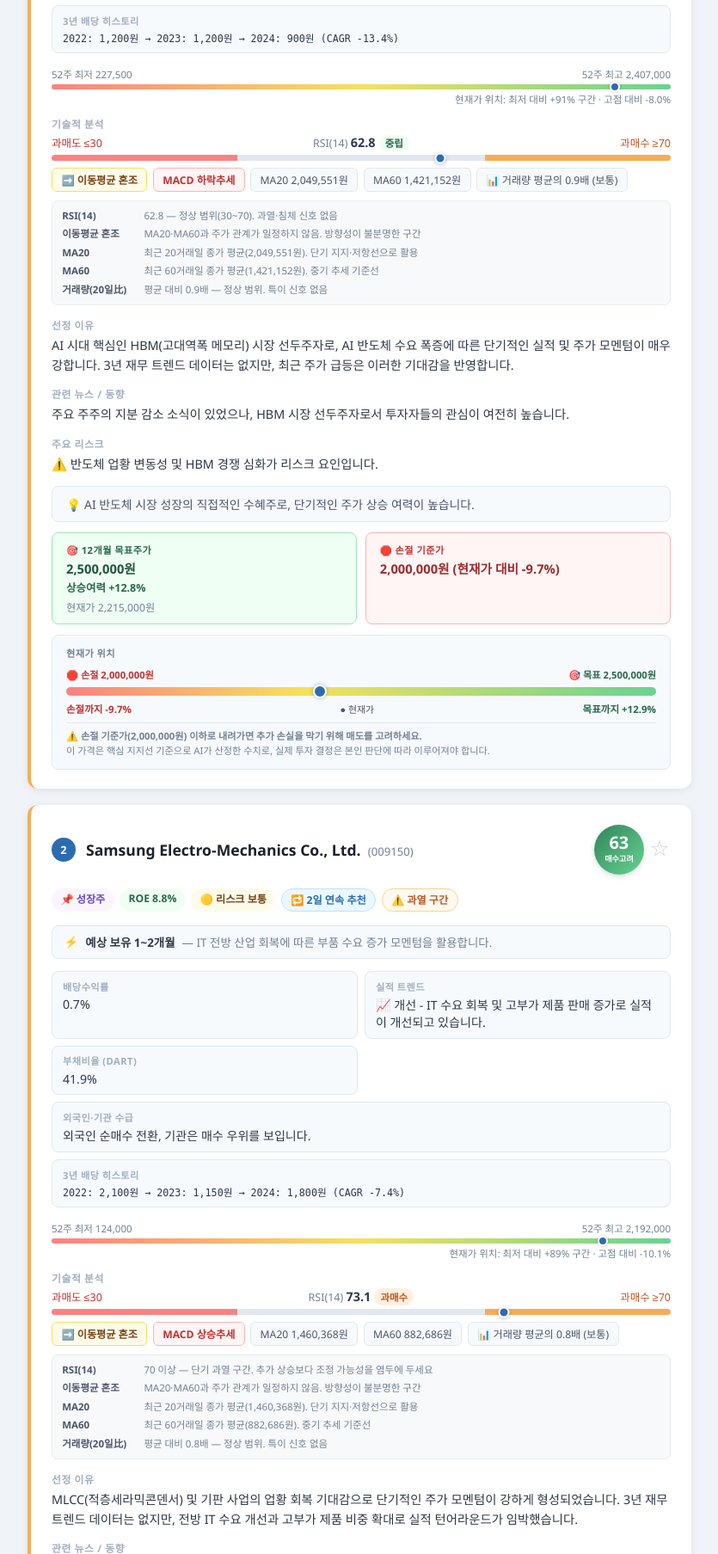
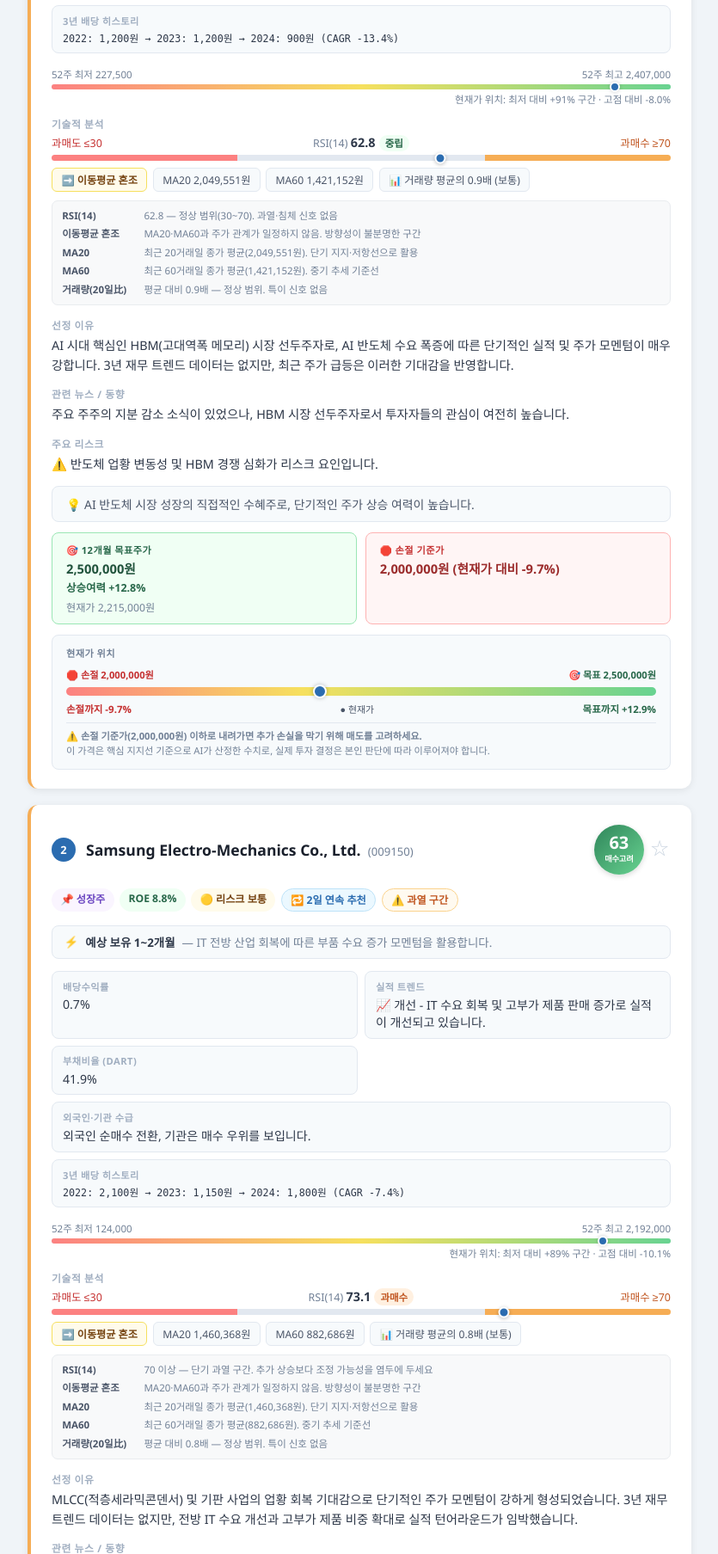
Before and after one commit to redstoens/Stock-program, a Flask app: page / in a window 1280 px wide. Shown: the part 1278-3085 px from the top of the page at 86% size, without its empty margins (222-1057 px from the left). Run offline with Flask 3, Linux system fonts and the light colour scheme; data that the repository does not hold is empty.

Commit message:
MACD 배지를 골든크로스·데드크로스 발생 시에만 표시
Co-Authored-By: Claude Sonnet 4.6 <noreply@anthropic.com>

```diff
--- a/api/templates/index.html
+++ b/api/templates/index.html
@@ -1546,7 +1546,7 @@
               <div class="rsi-track"><div class="rsi-dot" style="left:${Math.min(100,Math.max(0,rsi))}%"></div></div>
               <div class="tech-badge-row">
                 ${maSig ? `<span class="tech-badge ${maCls}">${maSig === '정배열' ? '📈' : maSig === '역배열' ? '📉' : '➡️'} 이동평균 ${maSig}</span>` : ''}
-                ${s.macd_signal ? `<span class="tech-badge ${macdCls}">MACD ${s.macd_signal}</span>` : ''}
+                ${(s.macd_signal || '').includes('크로스') ? `<span class="tech-badge ${macdCls}">MACD ${s.macd_signal}</span>` : ''}
                 ${ma20Str ? `<span class="tech-badge">${ma20Str}</span>` : ''}
                 ${ma60Str ? `<span class="tech-badge">${ma60Str}</span>` : ''}
                 ${volLabel ? `<span class="tech-badge ${volCls}">${volLabel}</span>` : ''}
```
